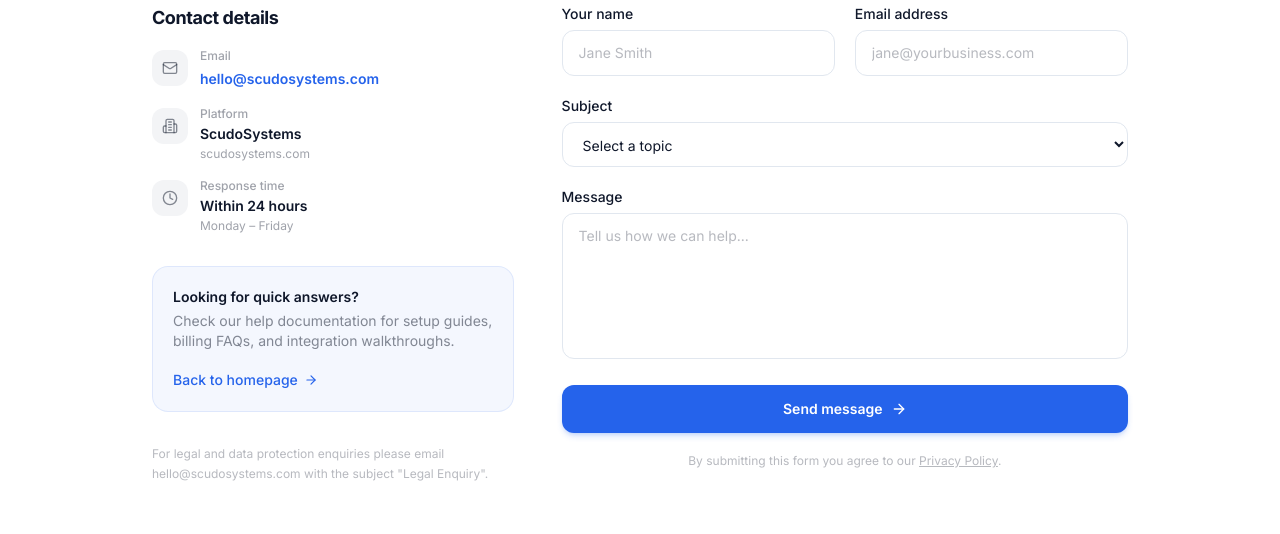
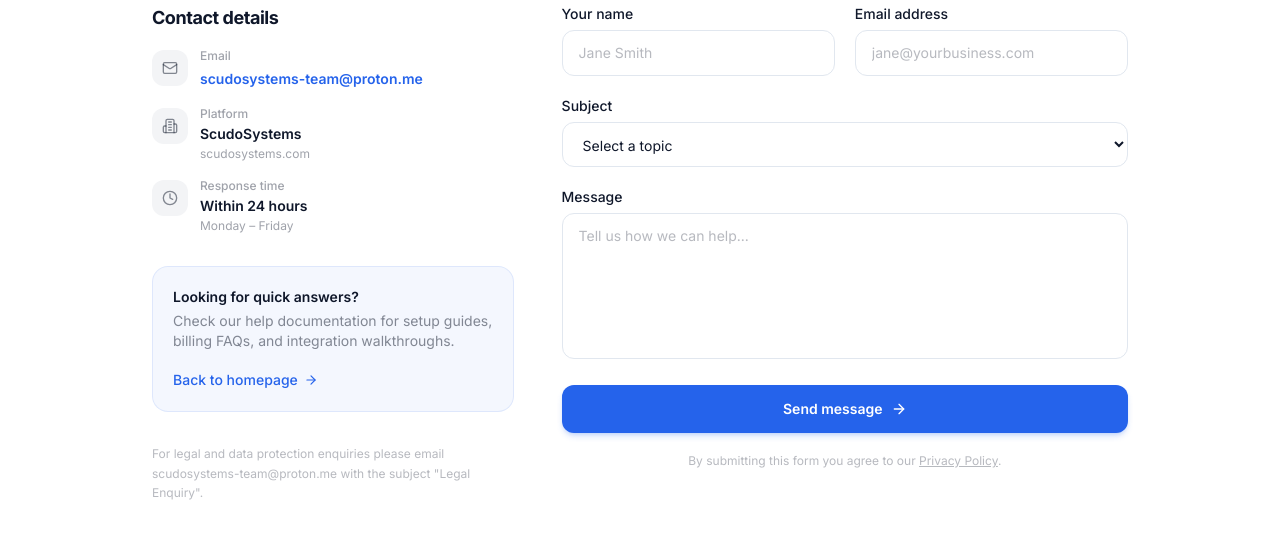
Before and after one commit to Scudosystems/scudosystems-app, a Next.js app: page /contact in a window 1280 px wide. Shown: the part 418-952 px from the top of the page. Built offline with nearby package versions, Linux system fonts and the light colour scheme; a web font is replaced by a local one.

Commit message:
Update Scudo Systems contact email

```diff
--- a/app/(marketing)/contact/page.tsx
+++ b/app/(marketing)/contact/page.tsx
@@ -61,8 +61,8 @@ export default function ContactPage() {
                 <ContactDetail
                   icon={Mail}
                   label="Email"
-                  value="hello@scudosystems.com"
-                  href="mailto:hello@scudosystems.com"
+                  value="scudosystems-team@proton.me"
+                  href="mailto:scudosystems-team@proton.me"
                 />
                 <ContactDetail
                   icon={Building2}
@@ -89,7 +89,7 @@ export default function ContactPage() {
 
             <div>
               <p className="text-xs text-dark/30 leading-relaxed">
-                For legal and data protection enquiries please email hello@scudosystems.com with the subject "Legal Enquiry".
+                For legal and data protection enquiries please email scudosystems-team@proton.me with the subject "Legal Enquiry".
               </p>
             </div>
 
```
